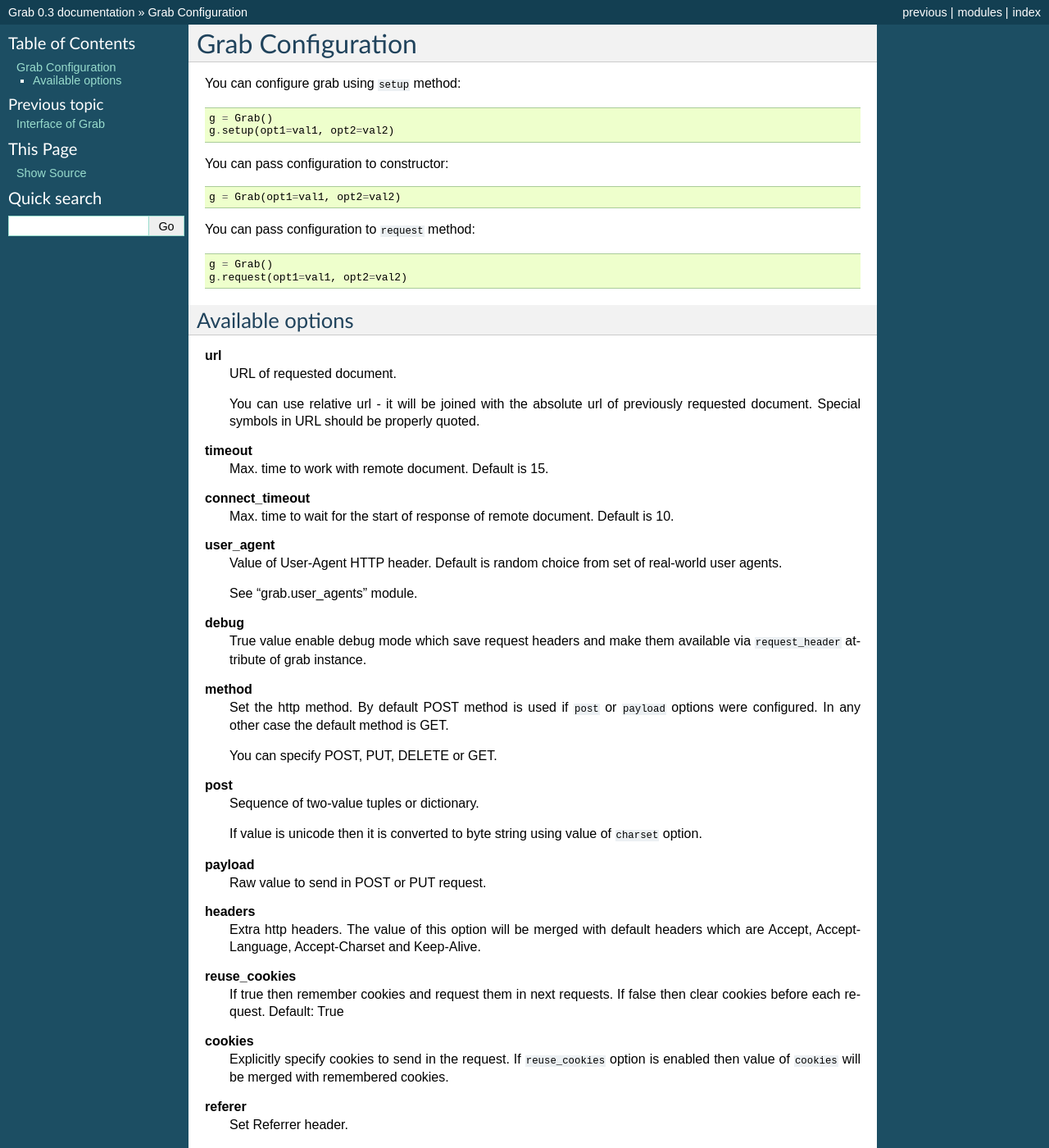
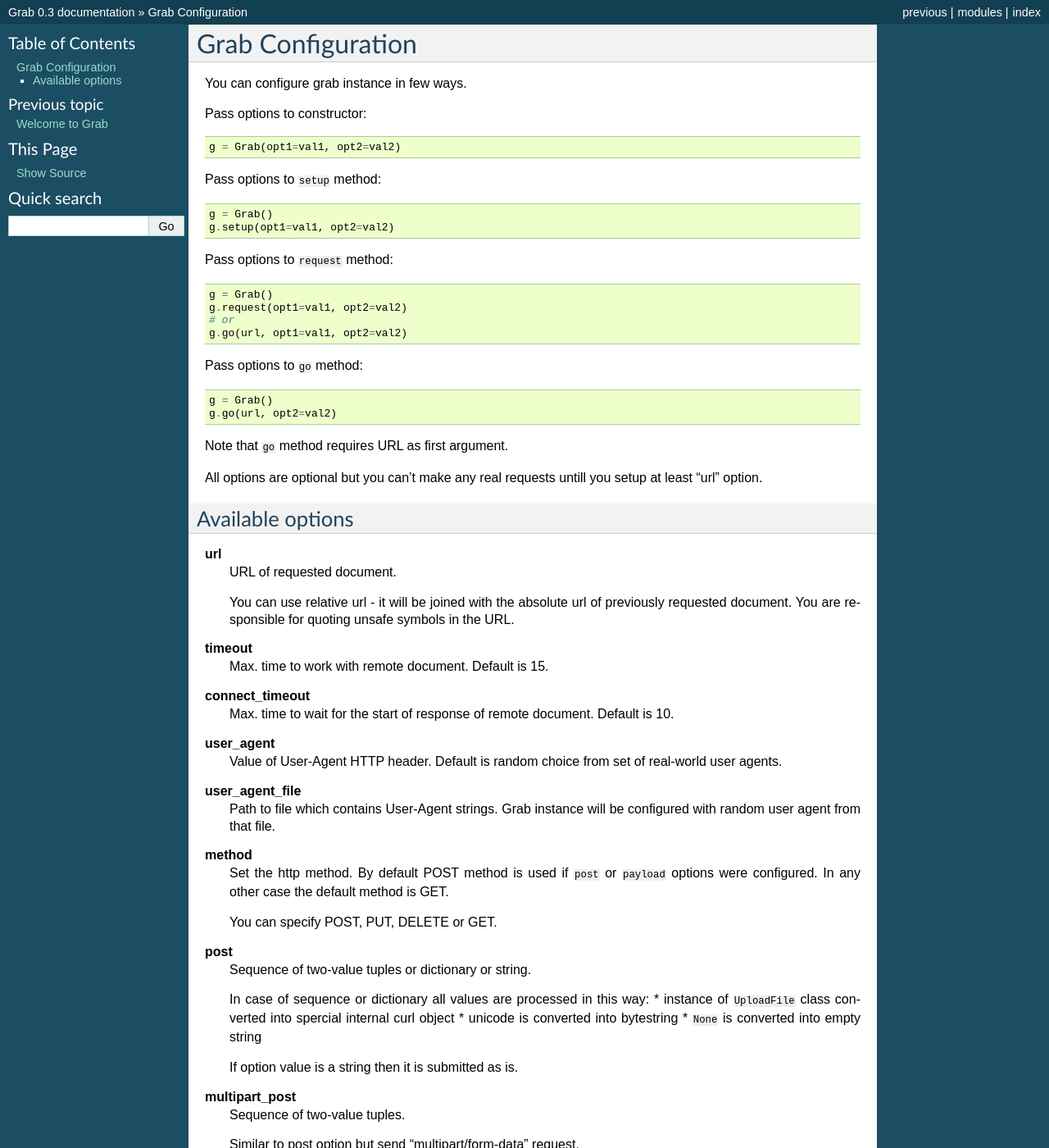
Before and after one commit to lorien/grab, a Sphinx documentation site: the page built from docs/configuration.rst, in a window 1280 px wide and 1400 px high. Shown: the whole window at 82% size. Built offline with Sphinx 7.4.7, drawn with Linux system fonts in a browser that asks for light colours; some of the changed text lies outside the part shown.

Commit message:
Working on documentation

```diff
--- a/docs/configuration.rst
+++ b/docs/configuration.rst
@@ -3,19 +3,34 @@
 Grab Configuration
 ==================
 
-You can configure grab using ``setup`` method::
+You can configure grab instance in few ways.
+
+Pass options to constructor::
+
+    g = Grab(opt1=val1, opt2=val2)
+
+Pass options to ``setup`` method::
 
     g = Grab()
     g.setup(opt1=val1, opt2=val2)
 
-You can pass configuration to constructor::
-
-    g = Grab(opt1=val1, opt2=val2)
-
-You can pass configuration to ``request`` method::
+Pass options to ``request`` method::
 
     g = Grab()
     g.request(opt1=val1, opt2=val2)
+    # or
+    g.go(url, opt1=val1, opt2=val2)
+
+Pass options to ``go`` method::
+
+    g = Grab()
+    g.go(url, opt2=val2)
+
+Note that ``go`` method requires URL as
+first argument.
+
+All options are optional but you can't make any real requests
+untill you setup at least "url" option.
 
 
 Available options
@@ -25,7 +40,8 @@ Available options
     URL of requested document.
 
     You can use relative url - it will be joined with the absolute url of previously
-    requested document. Special symbols in URL should be properly quoted.
+    requested document. You are responsible for quoting unsafe symbols in the
+    URL.
 
 **timeout**
     Max. time to work with remote document. Default is 15.
@@ -36,11 +52,9 @@ Available options
 **user_agent**
     Value of User-Agent HTTP header. Default is random choice from set of real-world user agents.
 
-    See "grab.user_agents" module.
-
-**debug**
-    True value enable debug mode which save request headers and make them available
-    via ``request_header`` attribute of grab instance.
+**user_agent_file**
+    Path to file which contains User-Agent strings. Grab instance will be configured
+    with random user agent from that file.
 
 **method**
     Set the http method. By default POST method is used if ``post`` or ``payload``
@@ -49,21 +63,27 @@ Available options
     You can specify POST, PUT, DELETE or GET.
 
 **post**
-    Sequence of two-value tuples or dictionary.
+    Sequence of two-value tuples or dictionary or string.
 
-    If value is unicode then it is converted to byte string using value of
-    ``charset`` option.
+    In case of sequence or dictionary all values are processed in this way:
+    * instance of ``UploadFile`` class converted into spercial internal curl object
+    * unicode is converted into bytestring
+    * ``None`` is converted into empty string
 
-**payload**
-    Raw value to send in POST or PUT request.
+    If option value is a string then it is submitted as is.
+
+**multipart_post**
+    Sequence of two-value tuples.
+
+    Similar to post option but send "multipart/form-data" request.
 
 **headers**
     Extra http headers. The value of this option will be merged with
     default headers which are Accept, Accept-Language, Accept-Charset and Keep-Alive.
 
 **reuse_cookies**
-    If true then remember cookies and request them in next requests.
-    If false then clear cookies before each request.
+    If True then remember cookies and request them in next requests.
+    If False then clear cookies before each request.
     Default: True
 
 **cookies**
```
Also changed, not shown: docs/index.rst (+14 -9 lines), 1 other file.
